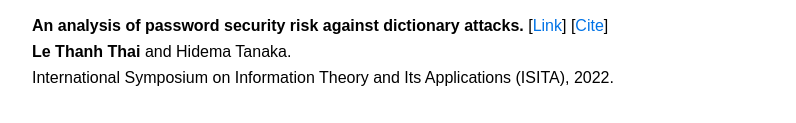
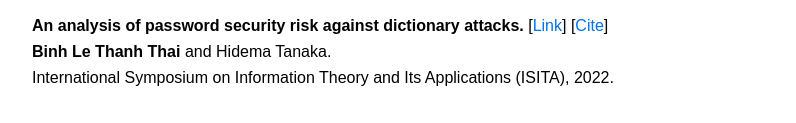
Before and after one commit to binhbeinfosec/binhbeinfosec.github.io, a plain HTML site: page index.html in a window 1280 px wide. Shown: the part 1125-1248 px from the top of the page, without its empty margins (208-1004 px from the left). Drawn offline with Linux system fonts and the light colour scheme.

Commit message:
Add files via upload

```diff
--- a/index.html
+++ b/index.html
@@ -129,7 +129,7 @@
             <strong>An analysis of password security risk against dictionary attacks. </strong>
             [<a href="https://ieeexplore.ieee.org/document/10683914" target="_blank">Link</a>]
             [<a href="https://scholar.googleusercontent.com/scholar.bib?q=info:pxgbfRfq_EEJ:scholar.google.com/&output=citation&scisdr=ClGL7d51EOjX8H58AOo:AFWwaeYAAAAAZ856GOppK8ASGd61SB-PQPg4L7Q&scisig=AFWwaeYAAAAAZ856GEE7wGm41wr60hEW_wlCKfM&scisf=4&ct=citation&cd=-1&hl=en" target="_blank">Cite</a>]<br/>
-            <strong>Le Thanh Thai</strong> and Hidema Tanaka. <br/>
+            <strong>Binh Le Thanh Thai</strong> and Hidema Tanaka. <br/>
             International Symposium on Information Theory and Its Applications (ISITA), 2022.
         </p>
         </div>
```
